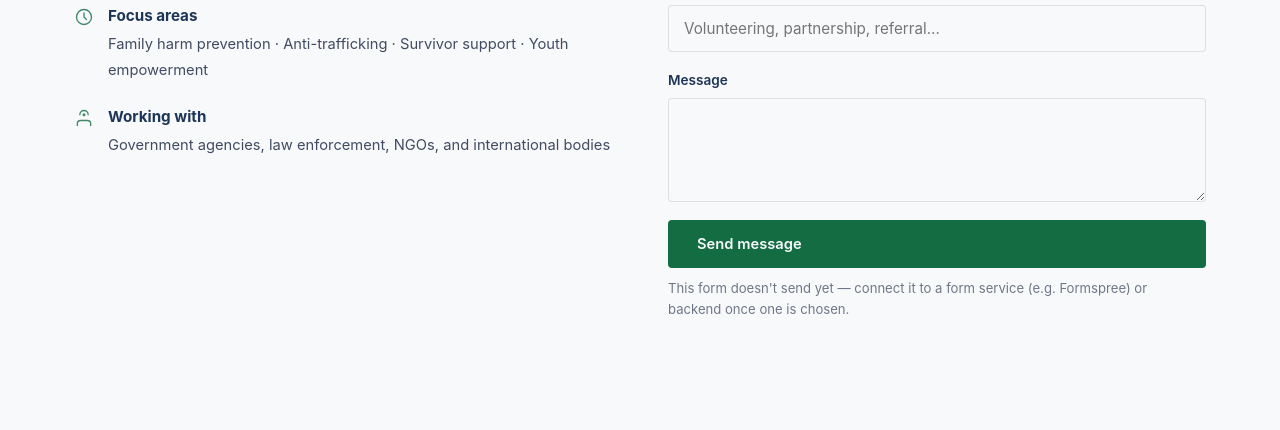
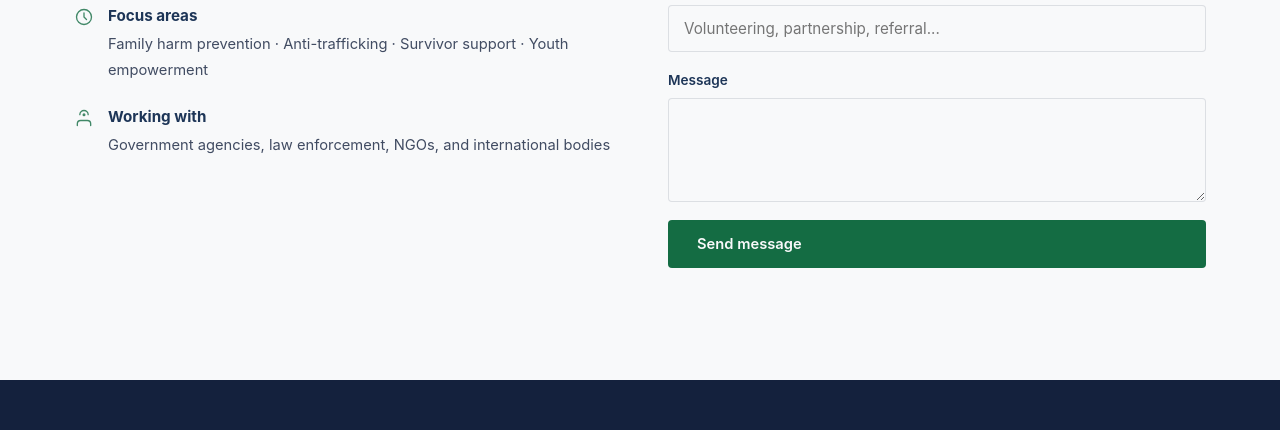
Before and after one commit to Bims19/TISEF, a plain HTML site: page index.html in a window 1280 px wide. Shown: the part 5349-5779 px from the top of the page. Drawn offline with Linux system fonts and the light colour scheme.

Commit message:
Comment out form note in index.html
Comment out the note about form submission.

```diff
--- a/index.html
+++ b/index.html
@@ -401,7 +401,7 @@
           <svg viewBox="0 0 24 24" fill="none" stroke="currentColor" stroke-width="2" stroke-linecap="round" stroke-linejoin="round"><path d="M20 6L9 17l-5-5"/></svg>
           <span>Thanks for reaching out — please also email info@tisef.org directly until this form is connected to a backend.</span>
         </div>
-        <p class="form-note">This form doesn't send yet — connect it to a form service (e.g. Formspree) or backend once one is chosen.</p>
+        <!-- <p class="form-note">This form doesn't send yet — connect it to a form service (e.g. Formspree) or backend once one is chosen.</p> -->
       </form>
     </div>
   </section>
```
